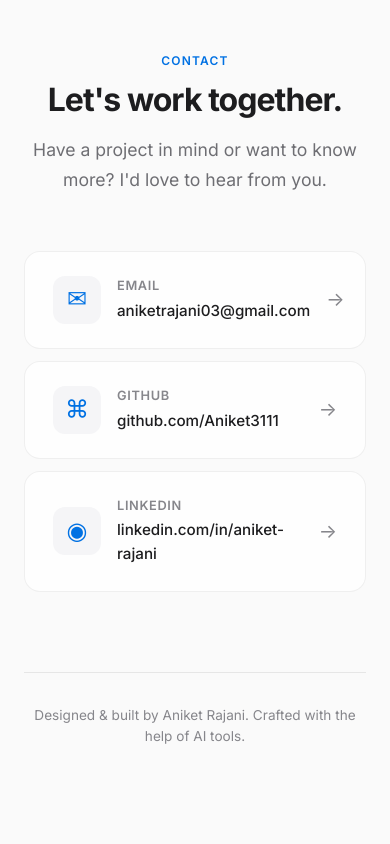
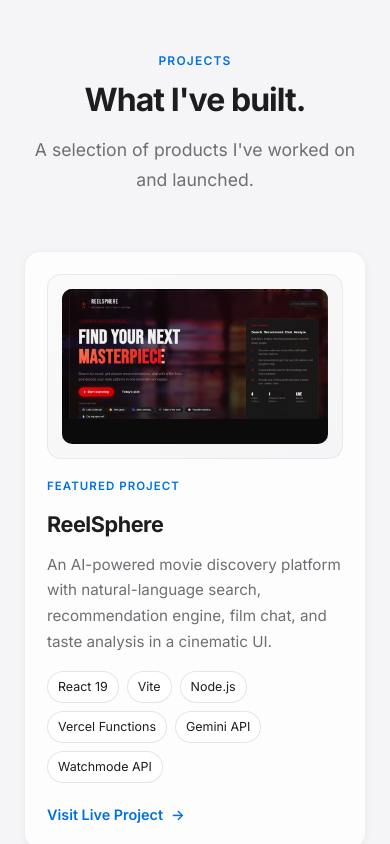
Before and after one commit to Aniket3111/Portfolio, a React (Create React App) app: page / in a window 390 px wide. Shown: the part 5820-6664 px from the top of the page. Before the commit the page ends 6628 px from the top, so only its background shows below. Built offline with nearby package versions, Linux system fonts and the light colour scheme.

Commit message:
Update portfolio projects section

```diff
--- a/src/App.js
+++ b/src/App.js
@@ -3,6 +3,7 @@
 import About from "./components/About";
 import Skills from "./components/Skills";
 import Experience from "./components/Experience";
+import Projects from "./components/Projects";
 import Contact from "./components/Contact";
 
 const App = () => {
@@ -12,6 +13,7 @@
       <About />
       <Skills />
       <Experience />
+      <Projects />
       <Contact />
     </>
   );
--- a/src/components/Navbar.jsx
+++ b/src/components/Navbar.jsx
@@ -9,6 +9,7 @@
   { label: "About", href: "#about" },
   { label: "Skills", href: "#skills" },
   { label: "Experience", href: "#experience" },
+  { label: "Projects", href: "#projects" },
   { label: "Contact", href: "#contact" },
 ];
 
--- /dev/null
+++ b/src/components/Projects.css
@@ -0,0 +1,150 @@
+.projects {
+  background: var(--bg-secondary);
+}
+
+.projects-container {
+  max-width: var(--max-width);
+  margin: 0 auto;
+  padding: 0 24px;
+}
+
+.projects-header {
+  text-align: center;
+  margin-bottom: 56px;
+}
+
+.projects-header .section-subtitle {
+  margin: 0 auto;
+}
+
+.projects-grid {
+  display: grid;
+  grid-template-columns: minmax(0, 1fr);
+  gap: 20px;
+}
+
+.project-card {
+  display: grid;
+  grid-template-columns: minmax(0, 420px) minmax(0, 1fr);
+  gap: 28px;
+  align-items: center;
+  background: var(--card-bg);
+  border: 1px solid var(--card-border);
+  border-radius: var(--radius-md);
+  box-shadow: var(--shadow-sm);
+  padding: 28px;
+  transition: transform 0.3s ease, box-shadow 0.3s ease, border-color 0.3s ease;
+}
+
+.project-card:hover {
+  transform: translateY(-3px);
+  box-shadow: var(--shadow-md);
+  border-color: var(--accent);
+}
+
+.project-media {
+  border-radius: 14px;
+  overflow: hidden;
+  border: 1px solid var(--card-border);
+  background: linear-gradient(145deg, var(--bg) 0%, var(--bg-secondary) 100%);
+  aspect-ratio: 16 / 10;
+  padding: 14px;
+}
+
+.project-image {
+  width: 100%;
+  height: 100%;
+  display: block;
+  object-fit: contain;
+  object-position: center top;
+  border-radius: 10px;
+  background: #0b0b0b;
+  min-height: 100%;
+  transition: transform 0.4s ease;
+}
+
+.project-card:hover .project-image {
+  transform: scale(1.02);
+}
+
+.project-body {
+  display: flex;
+  flex-direction: column;
+}
+
+.project-category {
+  display: inline-block;
+  font-size: 0.72rem;
+  font-weight: 600;
+  letter-spacing: 0.09em;
+  text-transform: uppercase;
+  color: var(--accent);
+  margin-bottom: 12px;
+}
+
+.project-title {
+  font-size: 1.35rem;
+  font-weight: 700;
+  letter-spacing: -0.02em;
+  color: var(--text-primary);
+  margin: 0 0 10px;
+}
+
+.project-description {
+  font-size: 0.95rem;
+  color: var(--text-secondary);
+  line-height: 1.7;
+  margin: 0 0 16px;
+}
+
+.project-stack {
+  display: flex;
+  flex-wrap: wrap;
+  gap: 8px;
+  margin-bottom: 20px;
+}
+
+.project-tag {
+  display: inline-flex;
+  align-items: center;
+  font-size: 0.78rem;
+  color: var(--text-primary);
+  background: var(--tag-bg);
+  border: 1px solid var(--tag-border);
+  border-radius: 999px;
+  padding: 5px 10px;
+}
+
+.project-link {
+  display: inline-flex;
+  align-items: center;
+  gap: 8px;
+  font-size: 0.9rem;
+  font-weight: 600;
+  color: var(--accent);
+}
+
+.project-link::after {
+  content: "->";
+  transition: transform 0.25s ease;
+}
+
+.project-link:hover::after {
+  transform: translateX(3px);
+}
+
+@media screen and (max-width: 768px) {
+  .project-card {
+    grid-template-columns: minmax(0, 1fr);
+    gap: 18px;
+    padding: 22px;
+  }
+
+  .project-card {
+    transform: none;
+  }
+
+  .project-image {
+    min-height: 100%;
+  }
+}
--- /dev/null
+++ b/src/components/Projects.jsx
@@ -0,0 +1,92 @@
+import React from "react";
+import { motion } from "framer-motion";
+import "./Projects.css";
+import reelspherePreview from "../images/reelsphere.png";
+
+const projects = [
+  {
+    title: "ReelSphere",
+    category: "Featured Project",
+    description:
+      "An AI-powered movie discovery platform with natural-language search, recommendation engine, film chat, and taste analysis in a cinematic UI.",
+    url: "https://reelsphere.aniketrajani.com",
+    cta: "Visit Live Project",
+    stack: ["React 19", "Vite", "Node.js", "Vercel Functions", "Gemini API", "Watchmode API"],
+    image: reelspherePreview,
+    imageAlt: "ReelSphere project preview",
+  },
+];
+
+const cardVariants = {
+  hidden: { opacity: 0, y: 30 },
+  visible: (i) => ({
+    opacity: 1,
+    y: 0,
+    transition: { delay: 0.12 * i, duration: 0.7, ease: [0.22, 1, 0.36, 1] },
+  }),
+};
+
+function Projects() {
+  return (
+    <section className="projects" id="projects">
+      <div className="projects-container">
+        <motion.div
+          className="projects-header"
+          initial={{ opacity: 0, y: 30 }}
+          whileInView={{ opacity: 1, y: 0 }}
+          viewport={{ once: true, amount: 0.3 }}
+          transition={{ duration: 0.7, ease: [0.22, 1, 0.36, 1] }}
+        >
+          <span className="section-label">Projects</span>
+          <h2 className="section-title">What I&apos;ve built.</h2>
+          <p className="section-subtitle">
+            A selection of products I&apos;ve worked on and launched.
+          </p>
+        </motion.div>
+
+        <div className="projects-grid">
+          {projects.map((project, i) => (
+            <motion.article
+              className="project-card"
+              key={project.title}
+              custom={i}
+              variants={cardVariants}
+              initial="hidden"
+              whileInView="visible"
+              viewport={{ once: true, amount: 0.2 }}
+            >
+              <div className="project-media">
+                <img src={project.image} alt={project.imageAlt} className="project-image" />
+              </div>
+
+              <div className="project-body">
+                <span className="project-category">{project.category}</span>
+                <h3 className="project-title">{project.title}</h3>
+                <p className="project-description">{project.description}</p>
+
+                <div className="project-stack">
+                  {project.stack.map((tech) => (
+                    <span key={tech} className="project-tag">
+                      {tech}
+                    </span>
+                  ))}
+                </div>
+
+                <a
+                  href={project.url}
+                  target="_blank"
+                  rel="noopener noreferrer"
+                  className="project-link"
+                >
+                  {project.cta}
+                </a>
+              </div>
+            </motion.article>
+          ))}
+        </div>
+      </div>
+    </section>
+  );
+}
+
+export default Projects;
```
Also changed, not shown: src/images/reelsphere.png (added).
